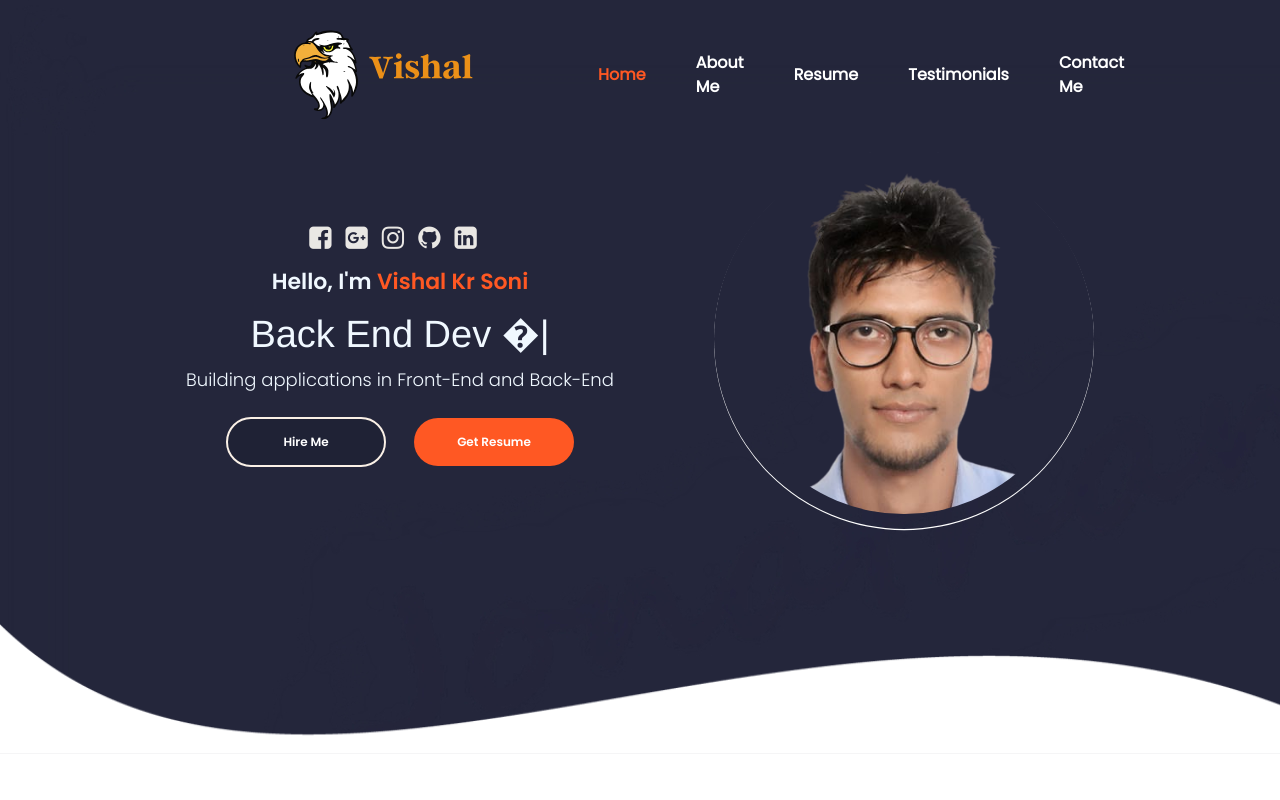
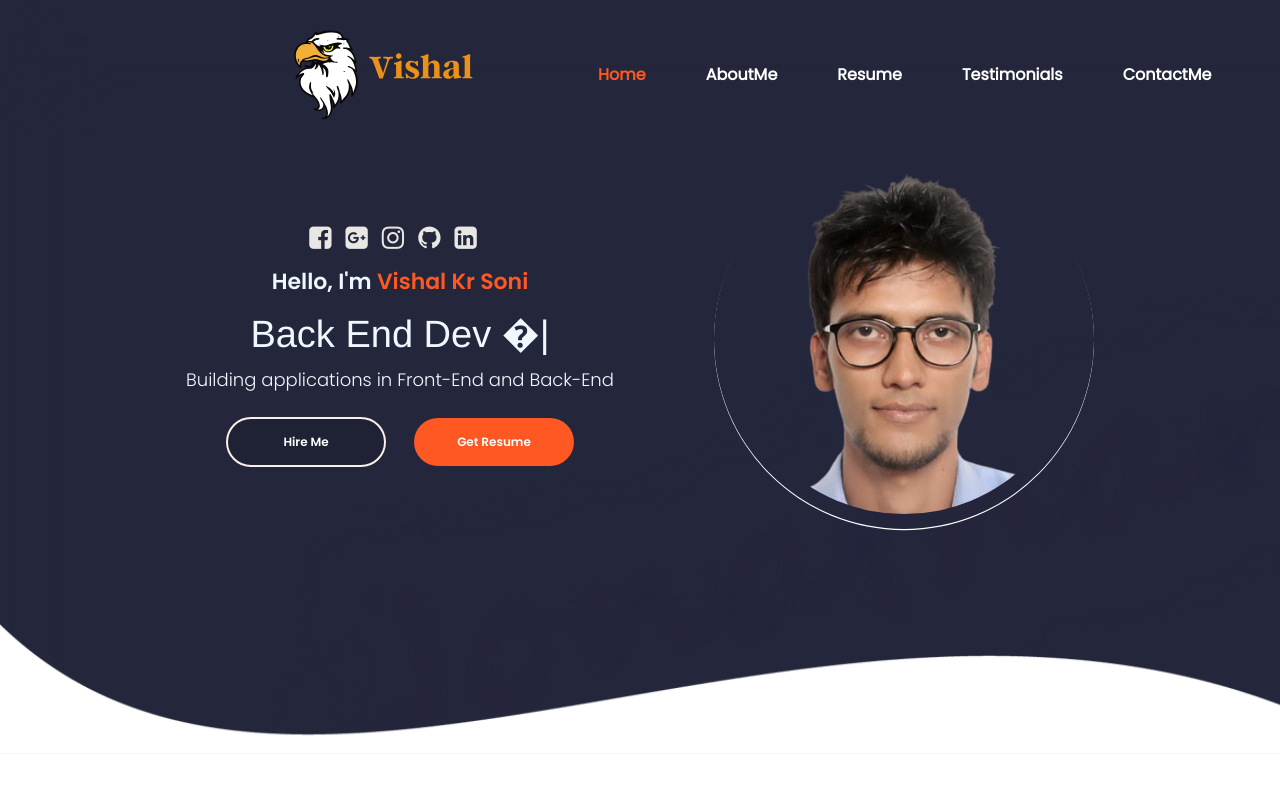
Before and after one commit to vishalkrsoni/portfolio-vishalkrsoni, a React (Create React App) app in the folder client/: page / in a window 1280 px wide. Shown: the top 800 px of the page. Built offline with nearby package versions, Linux system fonts and the light colour scheme; a web font is replaced by a local one.

Commit message:
mobile responsiveness

```diff
--- a/client/src/PortfolioContainer/ContactMe/ContactMe.js
+++ b/client/src/PortfolioContainer/ContactMe/ContactMe.js
@@ -47,19 +47,15 @@ export default function ContactMe(props) {
       };
       setBool(true);
 
-      const res = await axios({
-        method: "post",
-        url: `http://localhost:8080/contact`,
-        data,
-      });
+      const res = await axios.post(`http://localhost:8080/contact`, data);
 
       if (name.length === 0 || email.length === 0 || message.length === 0) {
-        setBanner(res.data.msg);
-        toast.error(res.data.msg);
+        setBanner(res.data.message);
+        toast.error(res.data.message);
         setBool(false);
       } else if (res.status === 200) {
-        setBanner(res.data.msg);
-        toast.success(res.data.msg);
+        setBanner(res.data.message);
+        toast.success(res.data.message);
         setBool(false);
         setName("");
         setEmail("");
@@ -67,6 +63,7 @@ export default function ContactMe(props) {
       }
     } catch (error) {
       console.log(error);
+
     }
   };
 
--- a/client/src/PortfolioContainer/Home/Header/Header.css
+++ b/client/src/PortfolioContainer/Home/Header/Header.css
@@ -20,6 +20,7 @@
 .header-options {
   display: flex;
   align-items: center;
+  justify-content: space-between;
 }
 .header-option {
   font-size: 16px;
@@ -31,7 +32,7 @@
   color: var(--white);
 }
 .header-option-seperator {
-  margin: 0 50px 0 0;
+  margin: 0 60px 0 0;
   color: var(--white);
 }
 .selected-header-option {
--- a/client/src/PortfolioContainer/Resume/Resume.js
+++ b/client/src/PortfolioContainer/Resume/Resume.js
@@ -24,7 +24,7 @@ const Resume = (props) => {
           <div className="heading-bullet"> </div>
           <span>
             {props.category === "projects" ? (
-              <a href={props.projectUrl ? props.projectUrl : " "}>
+              <a href={props.projectUrl ? props.projectUrl : ""}>
                 {props.heading ? props.heading : ""}
               </a>
             ) : props.heading ? (
@@ -35,7 +35,7 @@ const Resume = (props) => {
           </span>
           {props.fromDate && props.toDate ? (
             <div className="heading-date">
-              {props.fromDate + "-" + props.toDate}
+              {props.fromDate +"-"+ props.toDate}
             </div>
           ) : (
             <div></div>
--- a/client/src/PortfolioContainer/Testimonial/Testimonial.css
+++ b/client/src/PortfolioContainer/Testimonial/Testimonial.css
@@ -1,5 +1,5 @@
 .testimonial__container {
-  margin-top: -3rem;
+  margin-top: 0rem;
 }
 .testimonial-section {
   padding: 45px 0 80px;
@@ -133,8 +133,3 @@
   margin: 0;
   margin-left: 10px;
 }
-/*
-.testimonial-section .testi-item .testimonial-icon a {
-  margin-right: 5px;
-  color: tomato;
-} */
--- a/client/src/index.css
+++ b/client/src/index.css
@@ -131,7 +131,6 @@ body ::-webkit-scrollbar-thumb {
 .fade-in {
   opacity: 90%;
   transform: translateY(10px);
-  /* transform: ; */
   transition: all 0.4s ease;
 
 }
--- a/client/src/utilities/commonUtils.js
+++ b/client/src/utilities/commonUtils.js
@@ -11,7 +11,7 @@ export const TOTAL_SCREENS = [
     component: Home,
   },
   {
-    screen_name: "About Me",
+    screen_name: "AboutMe",
     component: AboutMe,
   },
   {
@@ -23,7 +23,7 @@ export const TOTAL_SCREENS = [
     component: Testimonial,
   },
   {
-    screen_name: "Contact Me",
+    screen_name: "ContactMe",
     component: ContactMe,
   },
 ];
```
